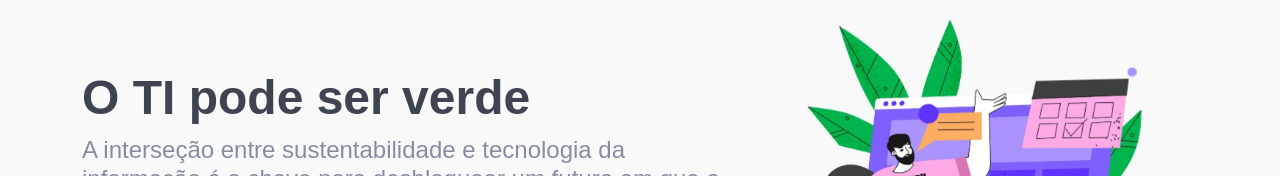
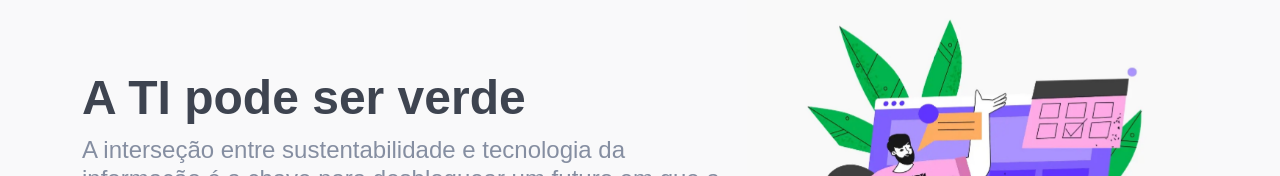
Before and after one commit to IsaacLouzeiro/faverti, a Vue app: page / in a window 1280 px wide. Shown: the part 120-296 px from the top of the page. Built offline with nearby package versions, Linux system fonts and the light colour scheme.

Commit message:
Arrumando favicon e titulo do site

```diff
--- a/index.html
+++ b/index.html
@@ -2,9 +2,9 @@
 <html lang="pt-BR">
   <head>
     <meta charset="UTF-8">
-    <link rel="icon" href="/favicon.ico">
+    <link rel="icon" href="/icon.png">
     <meta name="viewport" content="width=device-width, initial-scale=1.0">
-    <title>FaVerTI - TI Verde</title>
+    <title>FaVerTI - A TI pode ser verde</title>
     <link rel="stylesheet" href="https://cdn.jsdelivr.net/npm/bootstrap-icons@1.10.5/font/bootstrap-icons.css">
     <link href='https://unpkg.com/boxicons@2.1.4/css/boxicons.min.css' rel='stylesheet'>
   </head>
--- a/src/components/HeroSection.vue
+++ b/src/components/HeroSection.vue
@@ -4,7 +4,7 @@
         <div class="container">
             <div class="row">
                 <div class="col-lg-7 pt-5 pt-lg-0 order-2 order-lg-1 d-flex flex-column justify-content-center">
-                <h1>O TI pode ser verde</h1>
+                <h1>A TI pode ser verde</h1>
                 <h2>A interseção entre sustentabilidade e tecnologia da informação é a chave para desbloquear um futuro em que a inovação impulsiona a preservação, a eficiência energética substitui o desperdício e a transformação digital abre caminho para um mundo mais verde e sustentável.</h2>
                 <div class="d-flex">
                     <a href="#info" class="btn-get-started scrollto">Saiba Mais</a>
```
Also changed, not shown: public/icon.png (added), 1 other file (tests, documents, lock files or other folders).
